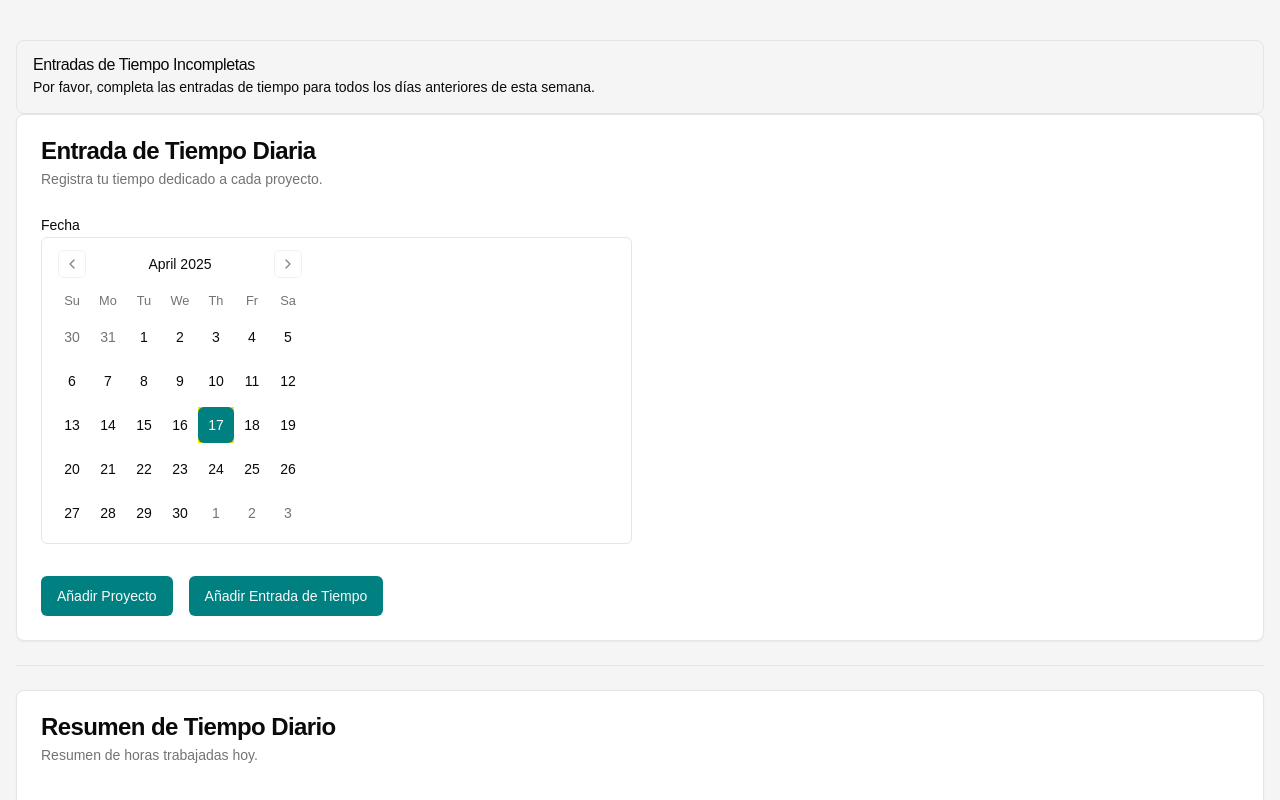
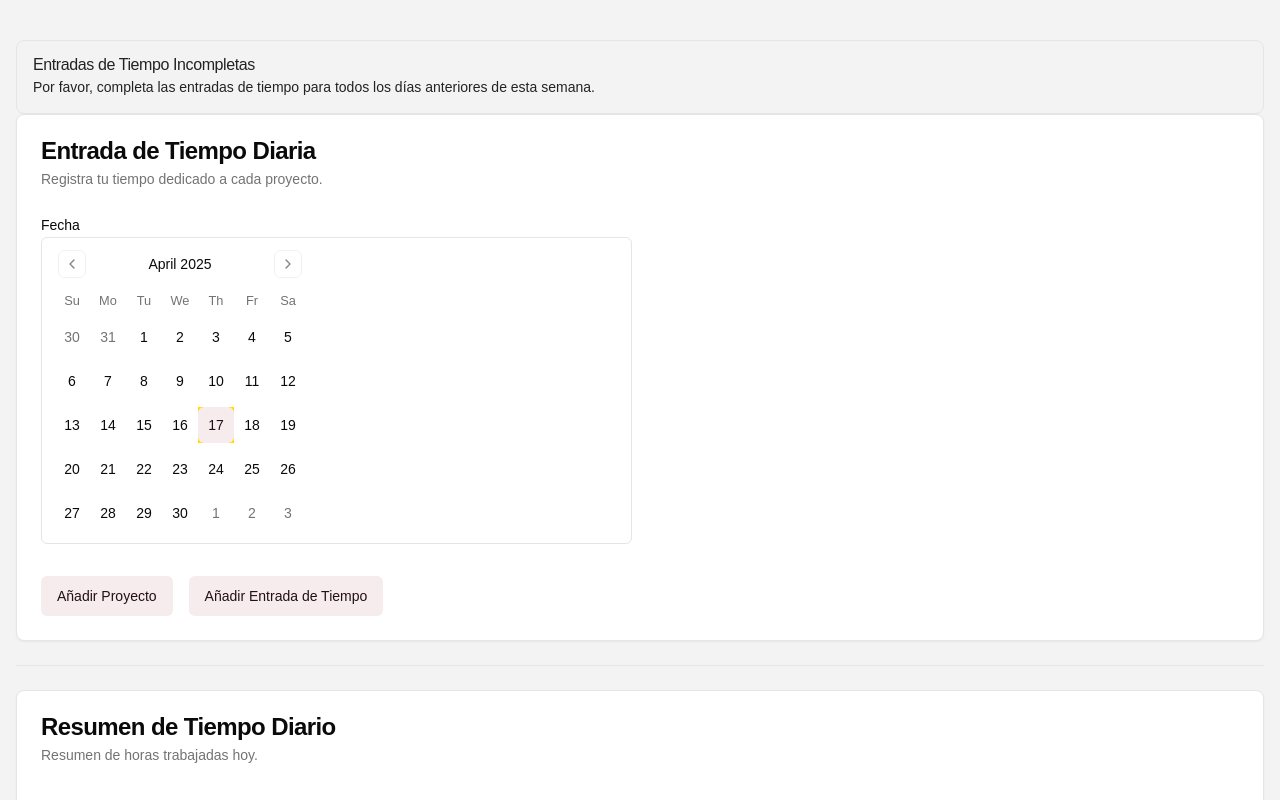
Before and after one commit to aangel-sama/CyD-Registro-de-horas, a Next.js app: page / in a window 1280 px wide. Shown: the top 800 px of the page. Built offline with nearby package versions, Linux system fonts and the light colour scheme.

Commit message:
usa esa paleta de colores por favor

```diff
--- a/src/app/globals.css
+++ b/src/app/globals.css
@@ -8,14 +8,14 @@ body {
 
 @layer base {
   :root {
-    --background: 0 0% 96.1%; /* Light Gray */
-    --foreground: 0 0% 3.9%;
+    --background: 0 0% 95.3%; /* F3F3F4 */
+    --foreground: 0 0% 13.9%; /* 212121 */
     --card: 0 0% 100%;
     --card-foreground: 0 0% 3.9%;
     --popover: 0 0% 100%;
     --popover-foreground: 0 0% 3.9%;
-    --primary: 180 100% 25%; /* Teal */
-    --primary-foreground: 0 0% 98%;
+    --primary: 352 34.5% 94.5%; /* F1E2E2 */
+    --primary-foreground: 352 34.5% 10%; /* 612625 */
     --secondary: 0 0% 96.1%;
     --secondary-foreground: 0 0% 9%;
     --muted: 0 0% 96.1%;
@@ -43,13 +43,13 @@ body {
     --sidebar-ring: 217.2 91.2% 59.8%;
   }
   .dark {
-    --background: 0 0% 3.9%;
+    --background: 0 0% 12.2%; /* 212121 */
     --foreground: 0 0% 98%;
     --card: 0 0% 3.9%;
     --card-foreground: 0 0% 98%;
     --popover: 0 0% 3.9%;
     --popover-foreground: 0 0% 98%;
-    --primary: 180 100% 25%; /* Teal */
+    --primary: 352 34.5% 50%; /* 802528 */
     --primary-foreground: 0 0% 9%;
     --secondary: 0 0% 14.9%;
     --secondary-foreground: 0 0% 98%;
```
